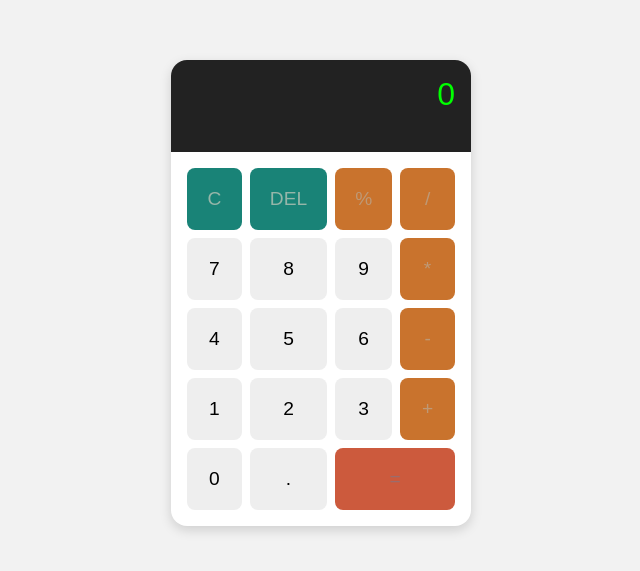
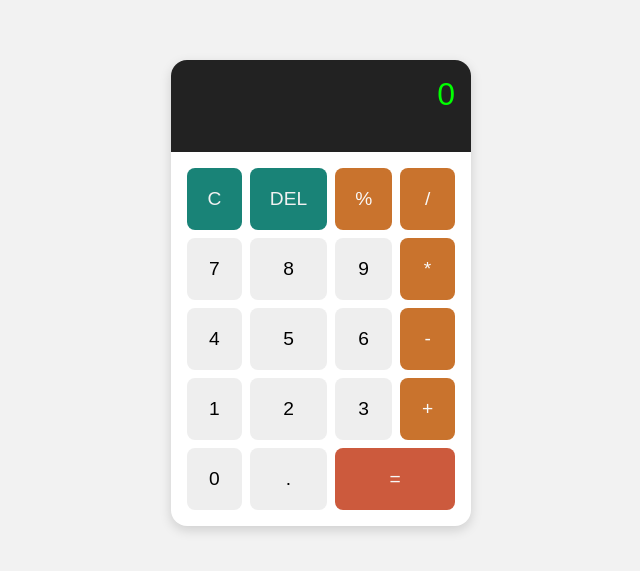
Before and after one commit to amarhadpad1/calculator, a React (Vite) app: page / in a window 1280 px wide. Shown: the part 107-678 px from the top of the page, without its empty margins (319-959 px from the left). Built offline with nearby package versions, Linux system fonts and the light colour scheme.

Commit message:
src/styles.css

```diff
--- a/src/styles.css
+++ b/src/styles.css
@@ -63,18 +63,18 @@ body {
 /* Operator buttons (+ - * / %) */
 .op {
   background: #c9732d;
-  color: rgb(190, 153, 118);
+  color: rgb(249, 249, 249);
 }
 
 /* Utility buttons (C, DEL) */
 .util {
   background: #198377;
-  color: rgb(150, 182, 169);
+  color: rgb(241, 241, 241);
 }
 
 /* Equals button at bottom-right, spans 2 columns */
 .eq {
   background: #cc5a3d;
-  color: rgb(155, 108, 108);
+  color: rgb(248, 248, 248);
   grid-column: 3 / span 2; /* bottom-right spanning */
 }
```
